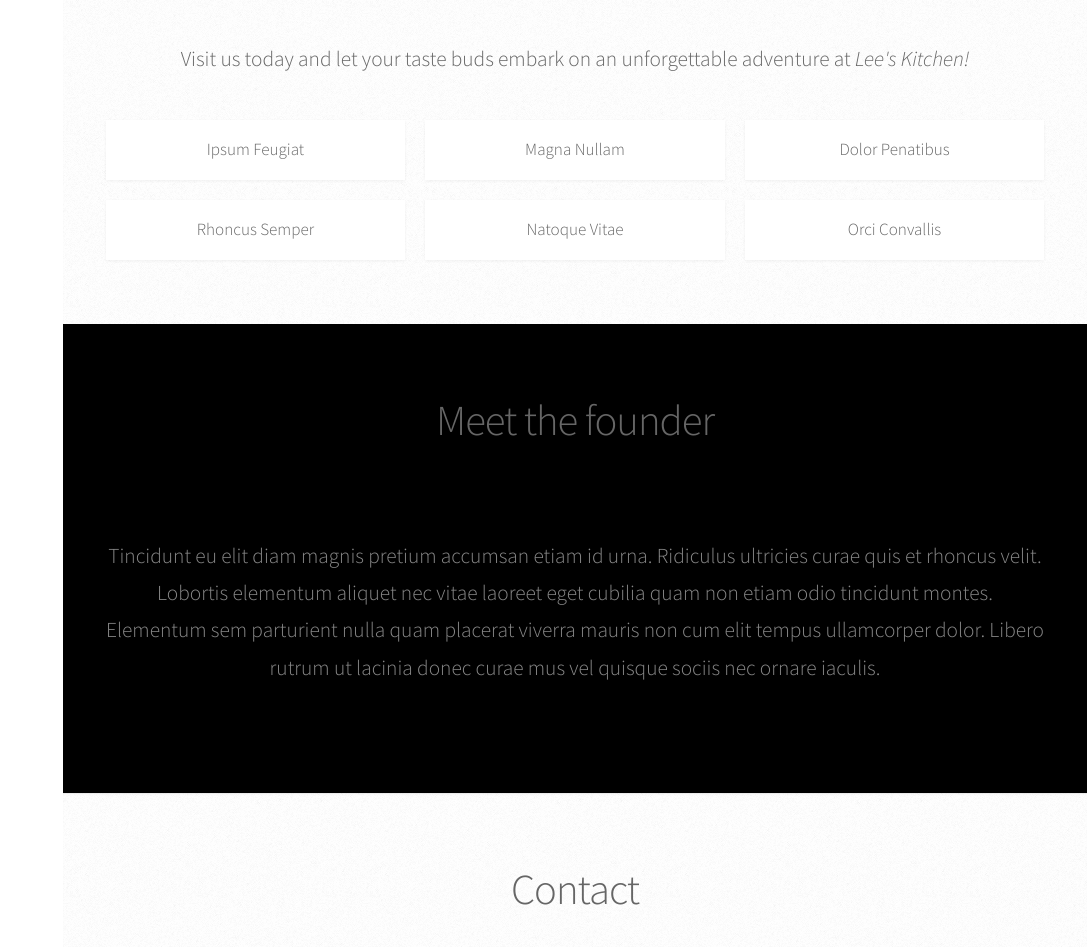
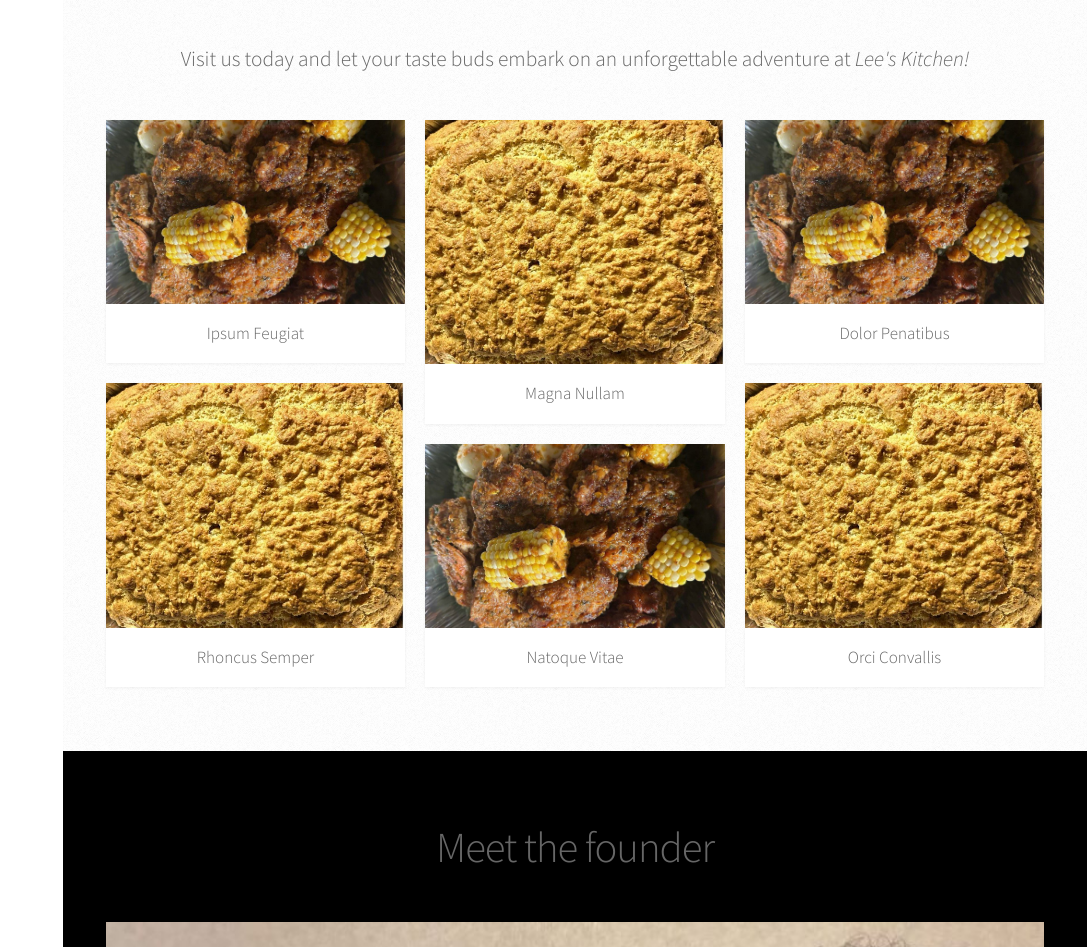
Before and after one commit to targeeseneh/lee-kitchen, a plain HTML site: page index.html in a window 1280 px wide. Shown: the part 1853-2800 px from the top of the page, without its empty margins (193-1280 px from the left). Drawn offline with Linux system fonts and the light colour scheme; files that its build step writes are made by us from their sources; files whose address does not match are found by name.

Commit message:
Update index.html

```diff
--- a/index.html
+++ b/index.html
@@ -1,9 +1,5 @@
 <!DOCTYPE HTML>
-<!--
-	Prologue by HTML5 UP
-	html5up.net | @ajlkn
-	Free for personal and commercial use under the CCA 3.0 license (html5up.net/license)
--->
+
 <html>
 	<head>
 		<title>Lee's Kitchen</title>
@@ -20,7 +16,7 @@
 
 					<!-- Logo -->
 						<div id="logo">
-							<span class="image avatar48"><img src="images/lee1.jpeg" alt="" /></span>
+							<span class="image avatar48"><img src="lee1.jpeg" alt="" /></span>
 							<h1 id="title">Lisa Lee Davis</h1>
 							<p>CEO, Lee's Kitchen</p>
 						</div>
@@ -81,6 +77,7 @@
 
 							<h3>A Culinary Oasis:</h3>
 
+
 							<p>At <strong><i>Lee's Kitchen</i></strong>, we specialize in <em>African</em> and <em>European</em> cuisine, bringing the best of both worlds to your plate. Our extensive menu showcases an array of African dishes, with a special focus on authentic Liberian cuisine, as well as a selection of popular European classics. Whether you're a seasoned foodie or simply someone who appreciates a hearty and delicious meal, there's something for everyone at <strong><i>Lee's Kitchen</i></strong>.</p>
 
 							<h3>African Delights:</h3>
@@ -106,13 +103,13 @@
 							<div class="row">
 								<div class="col-4 col-12-mobile">
 									<article class="item">
-										<a href="#" class="image fit"><img src="images/food1.jpeg" alt="" /></a>
+										<a href="#" class="image fit"><img src="food1.jpeg" alt="" /></a>
 										<header>
 											<h3>Ipsum Feugiat</h3>
 										</header>
 									</article>
 									<article class="item">
-										<a href="#" class="image fit"><img src="images/food2.jpeg" alt="" /></a>
+										<a href="#" class="image fit"><img src="food2.jpeg" alt="" /></a>
 										<header>
 											<h3>Rhoncus Semper</h3>
 										</header>
@@ -120,13 +117,13 @@
 								</div>
 								<div class="col-4 col-12-mobile">
 									<article class="item">
-										<a href="#" class="image fit"><img src="images/food2.jpeg" alt="" /></a>
+										<a href="#" class="image fit"><img src="food2.jpeg" alt="" /></a>
 										<header>
 											<h3>Magna Nullam</h3>
 										</header>
 									</article>
 									<article class="item">
-										<a href="#" class="image fit"><img src="images/food1.jpeg" alt="" /></a>
+										<a href="#" class="image fit"><img src="food1.jpeg" alt="" /></a>
 										<header>
 											<h3>Natoque Vitae</h3>
 										</header>
@@ -134,13 +131,13 @@
 								</div>
 								<div class="col-4 col-12-mobile">
 									<article class="item">
-										<a href="#" class="image fit"><img src="images/food1.jpeg" alt="" /></a>
+										<a href="#" class="image fit"><img src="food1.jpeg" alt="" /></a>
 										<header>
 											<h3>Dolor Penatibus</h3>
 										</header>
 									</article>
 									<article class="item">
-										<a href="#" class="image fit"><img src="images/food2.jpeg" alt="" /></a>
+										<a href="#" class="image fit"><img src="food2.jpeg" alt="" /></a>
 										<header>
 											<h3>Orci Convallis</h3>
 										</header>
@@ -159,7 +156,7 @@
 								<h2>Meet the founder</h2>
 							</header>
 
-							<a href="#" class="image featured"><img src="images/profile.jpeg" alt="" /></a>
+							<a href="#" class="image featured"><img src="profile.jpeg" alt="" /></a>
 
 							<p>Tincidunt eu elit diam magnis pretium accumsan etiam id urna. Ridiculus
 							ultricies curae quis et rhoncus velit. Lobortis elementum aliquet nec vitae
```
